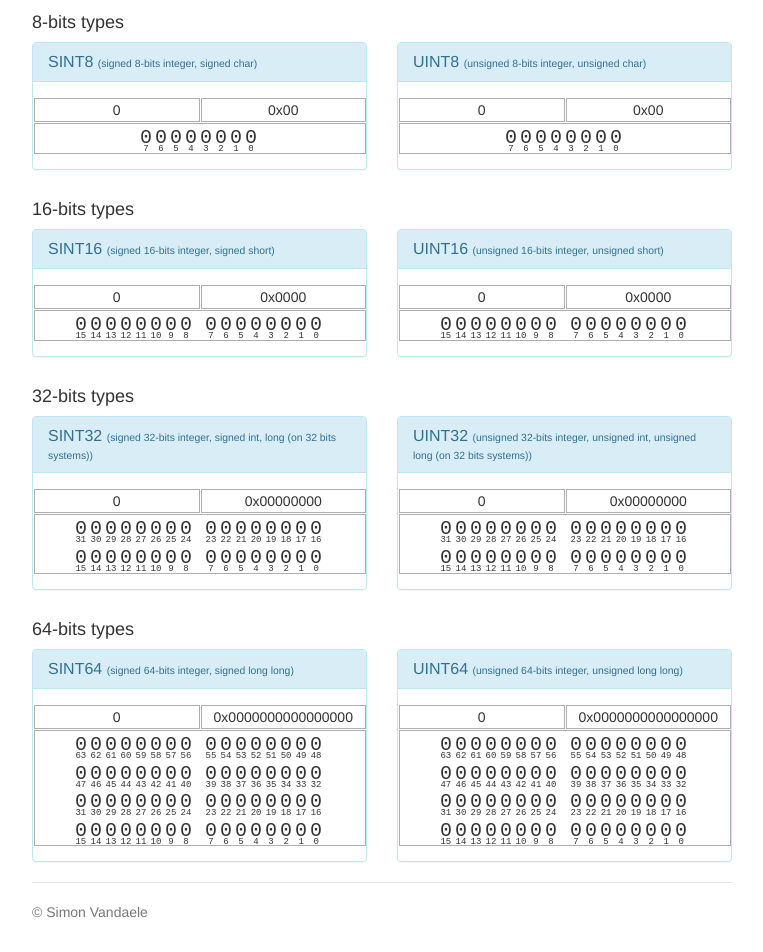
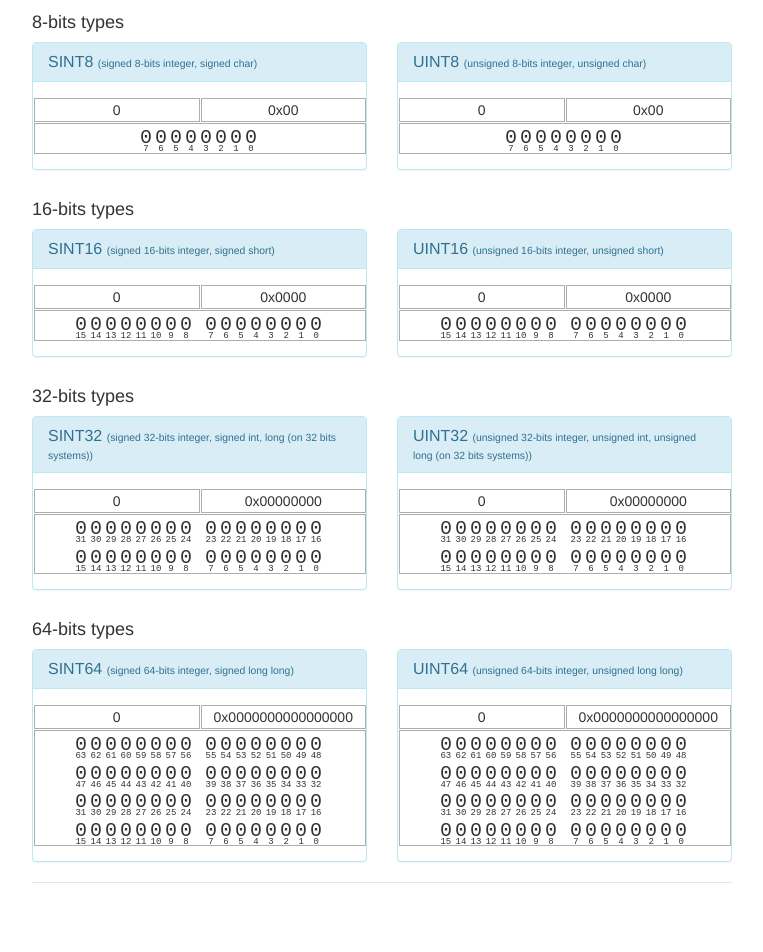
Before and after one commit to AnisurRahmanJU/TypeConMemViz, a plain HTML site: page index.html in a window 1280 px wide. Shown: the part 470-1422 px from the top of the page, without its empty margins (258-1021 px from the left). Drawn offline with Linux system fonts and the light colour scheme.

Commit message:
Update index.html

```diff
--- a/index.html
+++ b/index.html
@@ -2,34 +2,20 @@
 <!DOCTYPE html>
 <html lang="en">
 
-<!-- Mirrored from www.simonv.fr:443/TypesConvert/ by HTTrack Website Copier/3.x [XR&CO'2014], Sun, 18 Aug 2024 03:20:45 GMT -->
+
 <head>
     <meta charset="utf-8">
     <meta http-equiv="X-UA-Compatible" content="IE=edge">
     <meta name="viewport" content="width=device-width, initial-scale=1">
-    <!-- The above 3 meta tags *must* come first in the head; any other head content must come *after* these tags -->
-
     <title>Types converter</title>
-
-    <!-- Bootstrap core CSS -->
     <link href="css/bootstrap.min.css" rel="stylesheet">
-
-    <!-- Custom styles for this template -->
     <link href="css/jumbotron-narrow.css" rel="stylesheet">
     <link href="css/types.css" rel="stylesheet">
-
-    <!-- HTML5 shim and Respond.js for IE8 support of HTML5 elements and media queries -->
-    <!--[if lt IE 9]>
-      <script src="https://oss.maxcdn.com/html5shiv/3.7.2/html5shiv.min.js"></script>
-      <script src="https://oss.maxcdn.com/respond/1.4.2/respond.min.js"></script>
-    <![endif]-->
   </head>
 
   <body>
-
     <div class="container">
       <div class="header clearfix">
-
         <h3 class="text-muted">Types converter</h3>
 
         <nav>
@@ -1029,7 +1015,7 @@
       </div>
 
       <footer class="footer">
-        <p>&copy; Simon Vandaele</p>
+        <p></p>
       </footer>
 
     </div> <!-- /container -->
```
